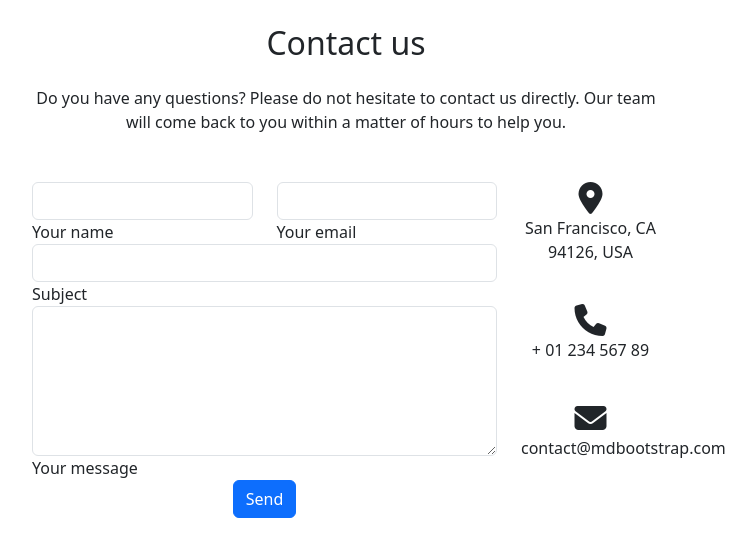
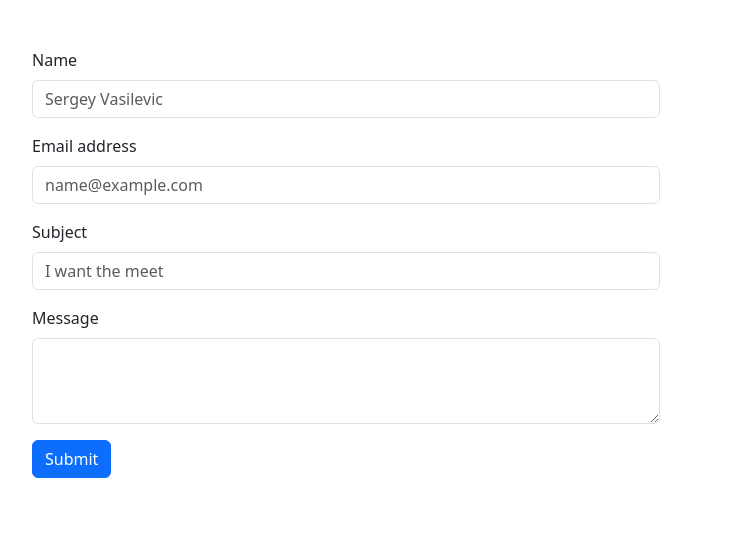
Before and after one commit to CoderMungan/E-Commerce-Django-Api-Mvc, a Django app: page /iletisim in a window 1280 px wide. Shown: the part 70-627 px from the top of that part, without its empty margins (294-1050 px from the left). Run offline with Django 4.2, Linux system fonts and the light colour scheme; the page is wider than the window, and the part outside it is not shown.

Commit message:
Iletişim sayfası back-end ve front-end'i yapılmıştır

```diff
--- a/tuvalprojesi/siteApp/admin.py
+++ b/tuvalprojesi/siteApp/admin.py
@@ -4,3 +4,4 @@ from .models import *
 # Register your models here.
 admin.site.register(Tasarim)
 admin.site.register(Hakkimizda)
+admin.site.register(Iletisim)
--- a/tuvalprojesi/siteApp/templates/iletisim.html
+++ b/tuvalprojesi/siteApp/templates/iletisim.html
@@ -8,103 +8,31 @@
 
 {% block site-icerik %}
 
-<!--Section: Contact v.2-->
-<section class="mb-4">
-
-    <div class="row justify-content-center">
+<div class="row justify-content-center mt-5">
     <div class="col-md-6">
-             <!--Section heading-->
-    <h2 class="h1-responsive font-weight-bold text-center my-4">Contact us</h2>
-    <!--Section description-->
-    <p class="text-center w-responsive mx-auto mb-5">Do you have any questions? Please do not hesitate to contact us directly. Our team will come back to you within
-        a matter of hours to help you.</p>
-
-    <div class="row">
-
-        <!--Grid column-->
-        <div class="col-md-9 mb-md-0 mb-5">
-            <form id="contact-form" name="contact-form" action="iletisim.html" method="POST">
-
-                <!--Grid row-->
-                <div class="row">
-
-                    <!--Grid column-->
-                    <div class="col-md-6">
-                        <div class="md-form mb-0">
-                            <input type="text" id="name" name="name" class="form-control">
-                            <label for="name" class="">Your name</label>
+        <form action="{% url 'iletisim' %}" method="post">
+            <div class="mb-3">
+                <label for="exampleFormControlInput1" class="form-label">Name</label>
+                <input type="text" class="form-control" id="exampleFormControlInput1" placeholder="Sergey Vasilevic" name="name">
               </div>
+              <div class="mb-3">
+                <label for="exampleFormControlInput1" class="form-label">Email address</label>
+                <input type="email" class="form-control" id="exampleFormControlInput1" placeholder="name@example.com" name="email">
               </div>
-                    <!--Grid column-->
-
-                    <!--Grid column-->
-                    <div class="col-md-6">
-                        <div class="md-form mb-0">
-                            <input type="text" id="email" name="email" class="form-control">
-                            <label for="email" class="">Your email</label>
+              <div class="mb-3">
+                <label for="exampleFormControlInput1" class="form-label">Subject</label>
+                <input type="text" class="form-control" id="exampleFormControlInput1" placeholder="I want the meet" name="subject">
               </div>
+              <div class="mb-3">
+                <label for="exampleFormControlTextarea1" class="form-label">Message</label>
+                <textarea class="form-control" id="exampleFormControlTextarea1" rows="3" name="message"></textarea>
               </div>
-                    <!--Grid column-->
-
+              <div class="mb-3">
+                <button class="btn btn-primary" type="submit">Submit</button>
               </div>
-                <!--Grid row-->
-
-                <!--Grid row-->
-                <div class="row">
-                    <div class="col-md-12">
-                        <div class="md-form mb-0">
-                            <input type="text" id="subject" name="subject" class="form-control">
-                            <label for="subject" class="">Subject</label>
-                        </div>
-                    </div>
-                </div>
-                <!--Grid row-->
-
-                <!--Grid row-->
-                <div class="row">
-
-                    <!--Grid column-->
-                    <div class="col-md-12">
-
-                        <div class="md-form">
-                            <textarea type="text" id="message" name="message" rows="2" class="form-control md-textarea" style="height: 150px;"></textarea>
-                            <label for="message">Your message</label>
-                        </div>
-
-                    </div>
-                </div>
-                <!--Grid row-->
-
+              {% csrf_token %}
         </form>
-
-            <div class="text-center text-md-left">
-                <a class="btn btn-primary" onclick="document.getElementById('contact-form').submit();">Send</a>
-            </div>
-            <div class="status"></div>
-        </div>
-        <!--Grid column-->
-
-        <!--Grid column-->
-        <div class="col-md-3 text-center">
-            <ul class="list-unstyled mb-0">
-                <li><i class="fas fa-map-marker-alt fa-2x"></i>
-                    <p>San Francisco, CA 94126, USA</p>
-                </li>
-
-                <li><i class="fas fa-phone mt-4 fa-2x"></i>
-                    <p>+ 01 234 567 89</p>
-                </li>
-
-                <li><i class="fas fa-envelope mt-4 fa-2x"></i>
-                    <p>contact@mdbootstrap.com</p>
-                </li>
-            </ul>
-        </div>
-        <!--Grid column-->
     </div>
 </div>
 
-</section>
-<!--Section: Contact v.2-->
-
 {% endblock site-icerik %}
--- a/tuvalprojesi/siteApp/views.py
+++ b/tuvalprojesi/siteApp/views.py
@@ -1,6 +1,6 @@
 from django.db.models import Q
 from django.shortcuts import render, redirect
-from .models import Tasarim, Hakkimizda
+from .models import Tasarim, Hakkimizda, Iletisim
 
 # djangonun user modelini dahil et
 from django.contrib.auth.models import User
@@ -49,8 +49,17 @@ def urunler(request):
 
 def iletisim(request):
 
+    if request.method == 'POST':
+        name = request.POST.get('name')
+        email = request.POST.get('email')
+        subject = request.POST.get('subject')
+        message = request.POST.get('message')
 
-    return render(request, "iletisim.html")
+        Iletisim.objects.create(name = name, email = email, mesajKonusu = subject, mesajinIcerigi = message)
+
+        return redirect('home')
+    else:
+        return render(request, "iletisim.html")
 
 
 def urundetay(request, urunId):
```
Also changed, not shown: tuvalprojesi/siteApp/models.py (+11 -0 lines), tuvalprojesi/db.sqlite3, tuvalprojesi/siteApp/Uploads/siteApp/Uploads/image_6_9F0fxqv.jpg (added), tuvalprojesi/siteApp/migrations/0010_iletisim.py (added). Lines whose indentation alone changed are shown as unchanged.
